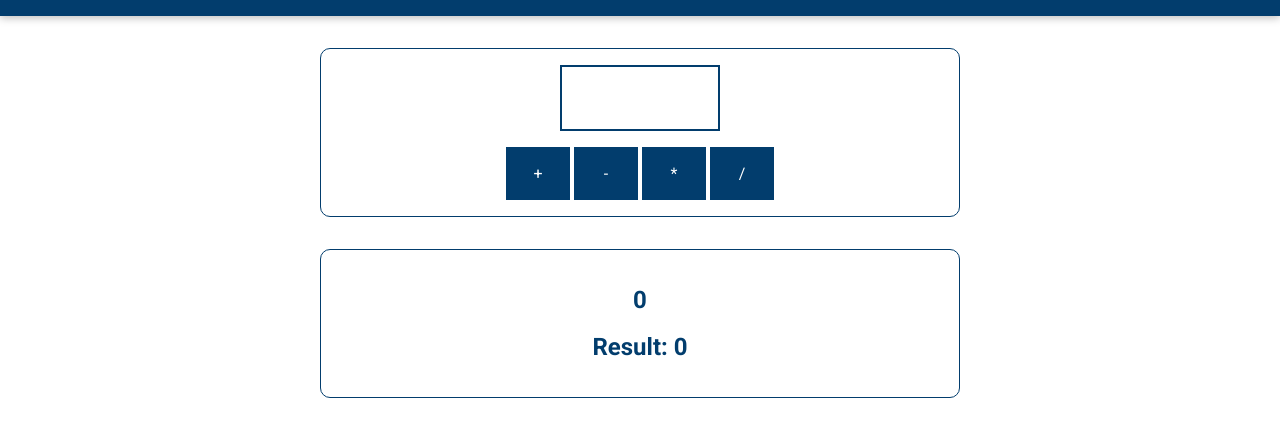
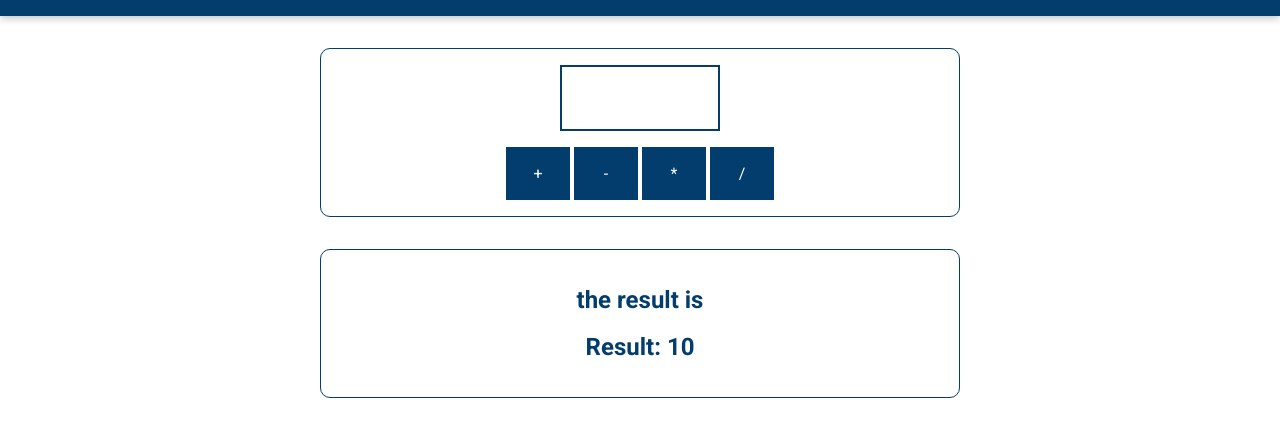
Before and after one commit to NektariosX01/project-calculator, a plain HTML site: page index.html in a window 1280 px wide. Shown: the part 97-534 px from the top of the page. Drawn offline with Linux system fonts and the light colour scheme.

Commit message:
first commit

```diff
--- /dev/null
+++ b/assets/scripts/app.js
@@ -0,0 +1,5 @@
+let currentResult = 0;
+
+currentResult = currentResult + 10
+
+outputResult(currentResult, 'the result is');
--- a/index.html
+++ b/index.html
@@ -10,6 +10,7 @@
       rel="stylesheet"
     />
     <link rel="stylesheet" href="assets/styles/app.css" />
+
   </head>
   <body>
     <header>
@@ -29,5 +30,7 @@
       <h2 id="current-calculation">0</h2>
       <h2>Result: <span id="current-result">0</span></h2>
     </section>
+    <script src="assets/scripts/vendor.js"></script>
+    <script src="assets/scripts/app.js"></script>
   </body>
 </html>
```
